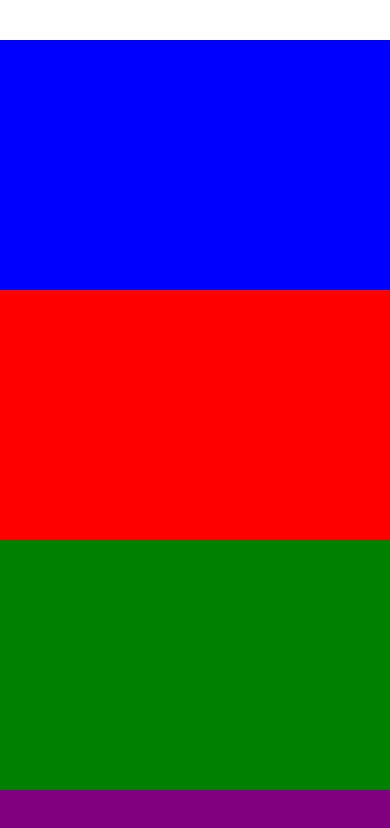
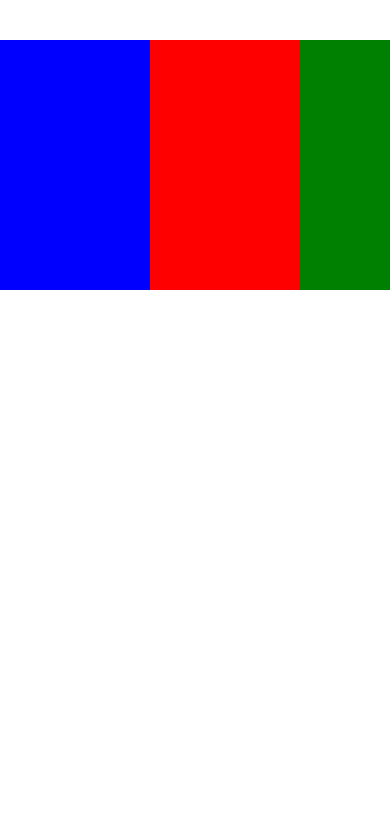
Before and after one commit to HelioJr548/SujeitoProgramador, a React Native app in the folder meuapp/: screen / in a window 390 px wide. Shown: the top 828 px of the page. Built offline with nearby package versions, Linux system fonts and the light colour scheme.

Commit message:
ScrollView Horizontal

```diff
--- a/meuapp/App.js
+++ b/meuapp/App.js
@@ -3,7 +3,10 @@ import { View, StyleSheet, ScrollView } from 'react-native';
 export default function App() {
 	return (
 		<View style={styles.container}>
-			<ScrollView showsVerticalScrollIndicator={false}>
+			<ScrollView
+				horizontal={true}
+				showsHorizontalScrollIndicator={false}
+			>
 				<View style={styles.box1} />
 				<View style={styles.box2} />
 				<View style={styles.box3} />
@@ -20,22 +23,27 @@ const styles = StyleSheet.create({
 		flex: 1,
 	},
 	box1: {
+		width: 150,
 		height: 250,
 		backgroundColor: 'blue',
 	},
 	box2: {
+		width: 150,
 		height: 250,
 		backgroundColor: 'red',
 	},
 	box3: {
+		width: 150,
 		height: 250,
 		backgroundColor: 'green',
 	},
 	box4: {
+		width: 150,
 		height: 250,
 		backgroundColor: 'purple',
 	},
 	box5: {
+		width: 150,
 		height: 250,
 		backgroundColor: 'orange',
 	},
```
